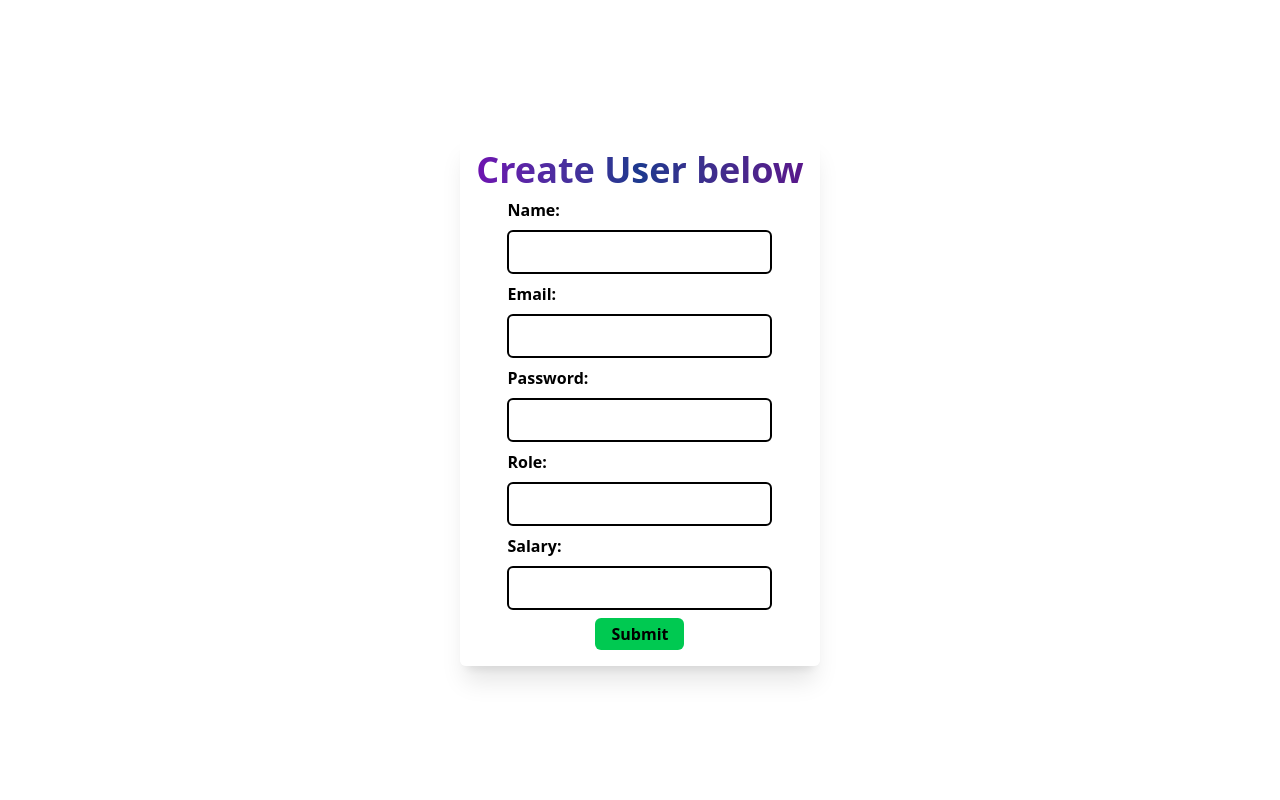
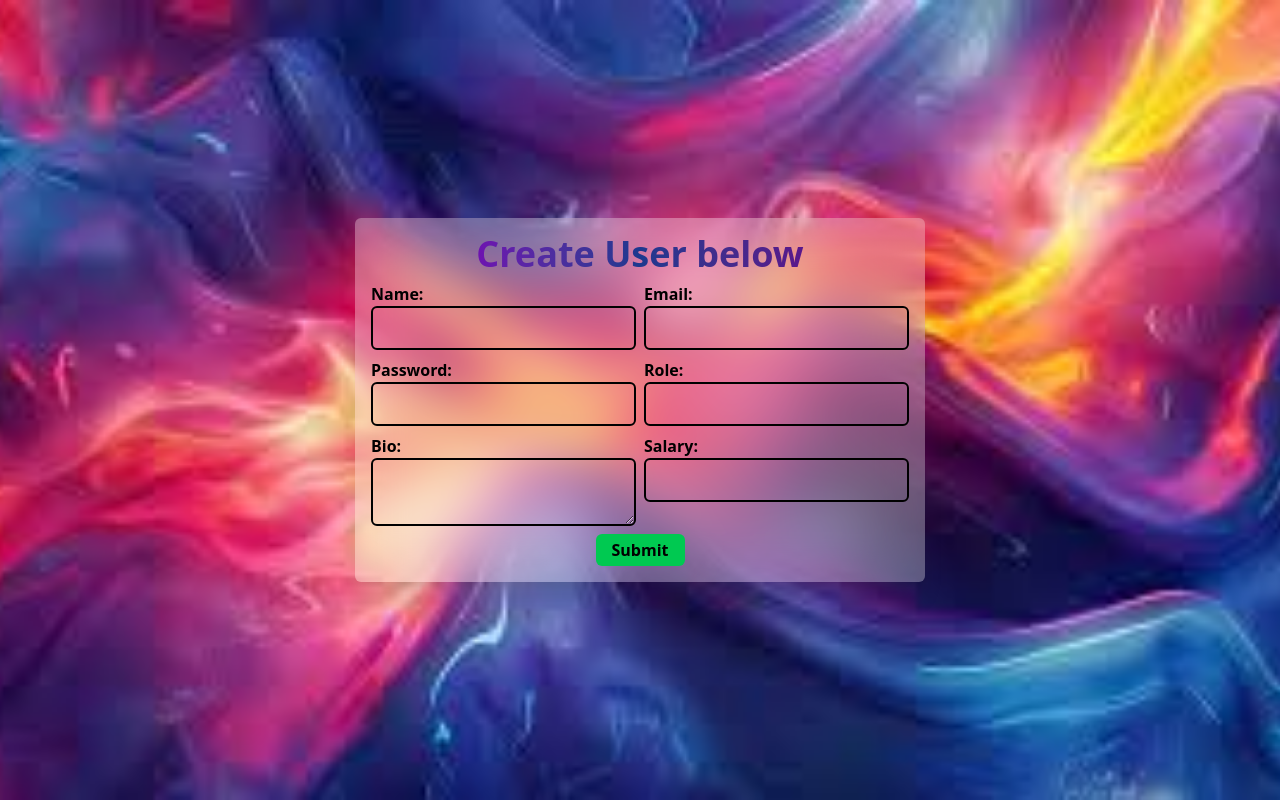
Before and after one commit to PRINCE-CEEJAY/user-manager, a Next.js app: page / in a window 1280 px wide. Built offline with nearby package versions, Linux system fonts and the light colour scheme.

Commit message:
added clear form field after submission

```diff
--- a/app/globals.css
+++ b/app/globals.css
@@ -1,24 +1,25 @@
 @import 'tailwindcss';
 
 :root {
-  --background: #ffffff;
+  --background: rgb(47, 6, 47);
   --foreground: #171717;
 }
 
 @layer base {
   body {
-    @apply bg-(--background) text-(--foreground);
+    @apply bg-[url('/background.jpg')]  bg-center bg-cover bg-no-repeat text-(--foreground) p-4 flex flex-col justify-center items-center min-h-screen;
   }
 }
 
 @layer components {
   .container {
-    @apply flex flex-col gap-2 justify-center items-center p-4 rounded-md backdrop-blur-xl shadow-xl bg-white/30 text-black font-bold;
+    @apply flex flex-col gap-2 justify-center items-center p-4 rounded-md backdrop-blur-xl shadow-xl bg-white/30 text-black font-bold hover:scale-102 transition-all duration-300 ease-in-out;
   }
   button {
     @apply px-4 py-1 min-w-12 rounded-md font-bold bg-green-500 hover:bg-green-700 cursor-pointer;
   }
-  input {
+  input,
+  textarea {
     @apply border-2 p-2 rounded-md font-bold focus:ring-2;
   }
 
--- a/app/page.tsx
+++ b/app/page.tsx
@@ -2,7 +2,7 @@ import UserList from '@/features/UserList';
 
 export default function Home() {
   return (
-    <div className='flex flex-col justify-center items-center min-h-screen'>
+    <div className='flex flex-col justify-center items-center'>
       <UserList />
     </div>
   );
--- a/features/UserForm.tsx
+++ b/features/UserForm.tsx
@@ -2,6 +2,7 @@
 import { z } from 'zod';
 import { useForm } from 'react-hook-form';
 import { zodResolver } from '@hookform/resolvers/zod';
+import { useEffect } from 'react';
 
 export default function UserForm() {
   const userSchema = z.object({
@@ -19,6 +20,7 @@ export default function UserForm() {
       .string()
       .min(3, 'Salary must be at least 3 digits')
       .max(12, 'Salary too big, Are you Dangote 😊'),
+    bio: z.string().min(50, 'Bio is too short'),
   });
 
   type FormData = z.infer<typeof userSchema>;
@@ -26,7 +28,8 @@ export default function UserForm() {
   const {
     register,
     handleSubmit,
-    formState: { errors },
+    reset,
+    formState: { errors, isSubmitSuccessful },
   } = useForm<FormData>({
     resolver: zodResolver(userSchema),
   });
@@ -36,11 +39,18 @@ export default function UserForm() {
     console.log(data);
   };
 
+  useEffect(() => {
+    if (isSubmitSuccessful) reset();
+  }, [isSubmitSuccessful, reset]);
+
   return (
-    <form onSubmit={handleSubmit(onSubmit)}>
-      <div className='container'>
-        <h1 className='fancy-text'>Create User below</h1>
-        <div className='flex flex-col gap-2'>
+    <form
+      onSubmit={handleSubmit(onSubmit)}
+      className='container'
+    >
+      <h1 className='fancy-text'>Create User below</h1>
+      <div className='grid grid-cols-1 md:grid-cols-2 gap-2'>
+        <div className='flex flex-col'>
           <label htmlFor='name'>Name:</label>
           <input
             id='name'
@@ -50,7 +60,7 @@ export default function UserForm() {
           {errors.name && <p className='error'>{errors.name.message}</p>}
         </div>
 
-        <div className='flex flex-col gap-2'>
+        <div className='flex flex-col'>
           <label htmlFor='email'>Email:</label>
           <input
             id='email'
@@ -59,7 +69,7 @@ export default function UserForm() {
           />
           {errors.email && <p className='error'>{errors.email.message}</p>}
         </div>
-        <div className='flex flex-col gap-2'>
+        <div className='flex flex-col'>
           <label htmlFor='password'>Password:</label>
           <input
             id='password'
@@ -71,7 +81,7 @@ export default function UserForm() {
           )}
         </div>
 
-        <div className='flex flex-col gap-2'>
+        <div className='flex flex-col'>
           <label htmlFor='role'>Role:</label>
           <input
             id='role'
@@ -81,7 +91,13 @@ export default function UserForm() {
           {errors.role && <p className='error'>{errors.role.message}</p>}
         </div>
 
-        <div className='flex flex-col gap-2'>
+        <div className='flex flex-col'>
+          <label htmlFor='bio'>Bio:</label>
+          <textarea {...register('bio')}></textarea>
+          {errors.bio && <p className='error'>{errors.bio.message}</p>}
+        </div>
+
+        <div className='flex flex-col'>
           <label htmlFor='salary'>Salary:</label>
           <input
             id='salary'
@@ -90,8 +106,8 @@ export default function UserForm() {
           />
           {errors.salary && <p className='error'>{errors.salary.message}</p>}
         </div>
-        <button>Submit</button>
       </div>
+      <button>Submit</button>
     </form>
   );
 }
```
Also changed, not shown: public/background.jpg (added).
